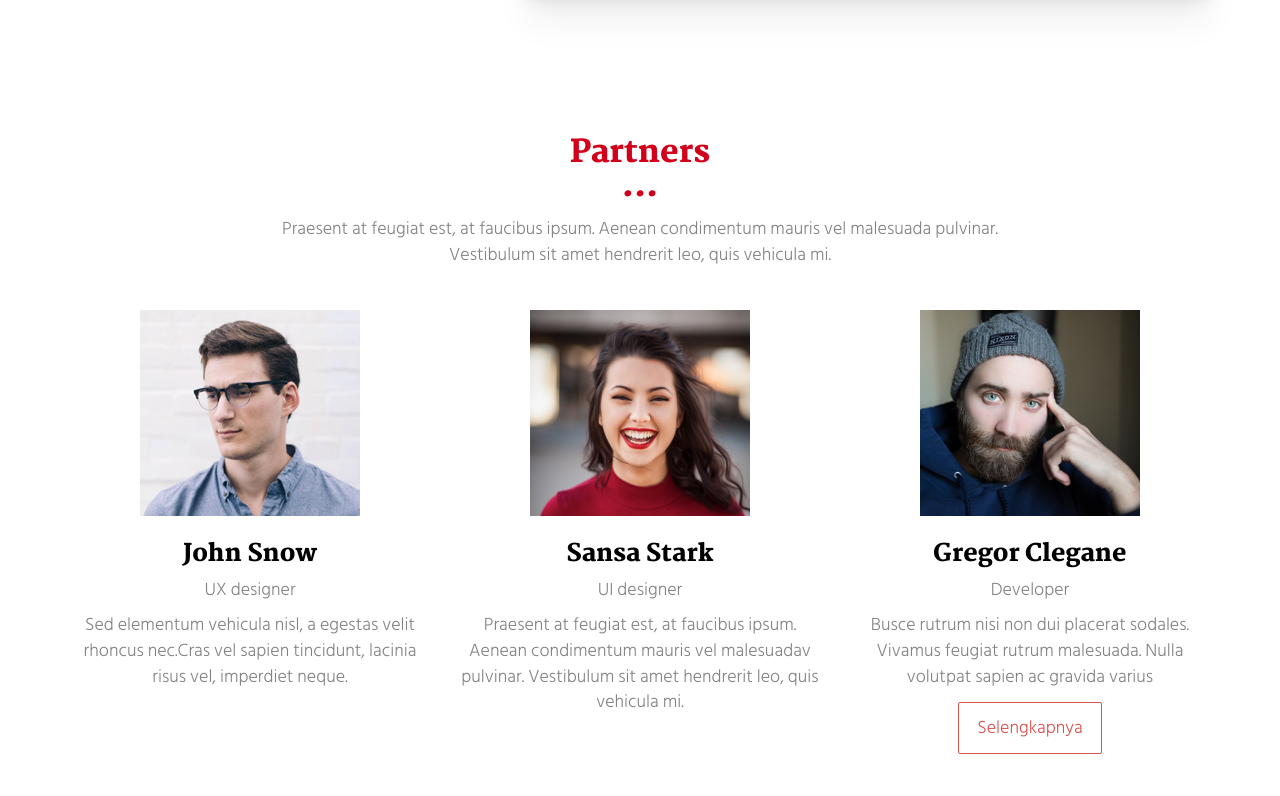
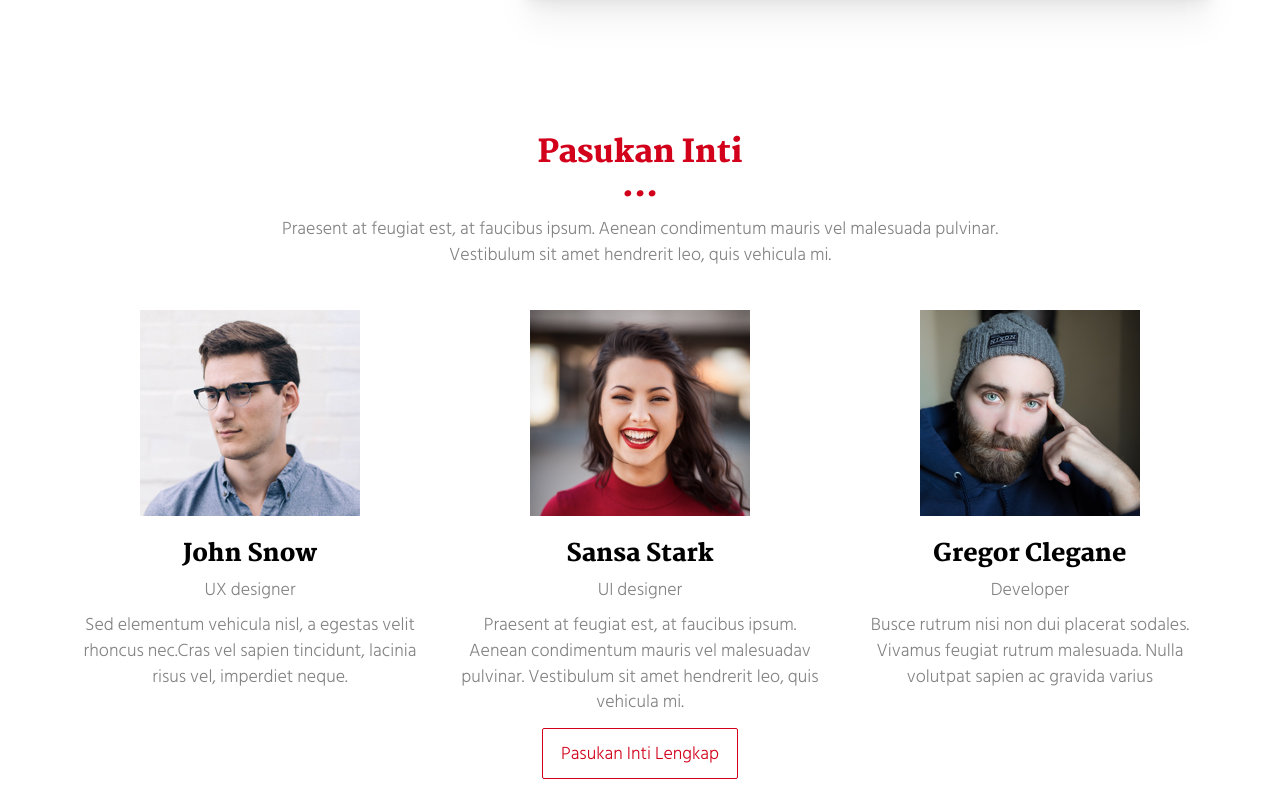
Before and after one commit to Fadhfayi/Krafierzei, a plain HTML site: page index.html in a window 1280 px wide. Shown: the part 2220-3016 px from the top of the page. Drawn offline with Linux system fonts and the light colour scheme.

Commit message:
perubahan tombol

```diff
--- a/index.html
+++ b/index.html
@@ -120,7 +120,9 @@
                             tium imperdiet eu lobortis dolor. Sed pellentesque, urna ac viverra lacinia, erat mauris venenatis purus, mollis egestas urna purus ac ex.
                             Aenean nunc sem, lobortis at elit non, lobortis laoreet nibh. Maecenas at mi ipsum.
                           </p>
-                        Selengkapnya
+                          <a href="./project.html" class="btn btn-primary" title="">
+                            Selengkapnya
+                          </a>
                           </a>
                         </div>
                     </div>
@@ -167,7 +169,7 @@
     <div class="container text-center">
       <div class="row section-container-spacer">
         <div class="col-xs-12 col-md-12">
-          <h2>Partners</h2>
+          <h2>Pasukan Inti</h2>
           <p>Praesent at feugiat est, at faucibus ipsum. Aenean condimentum mauris vel malesuada pulvinar. <br>Vestibulum sit amet hendrerit leo, quis vehicula mi.</p>
         </div>
       </div>
@@ -196,14 +198,13 @@
           <h3>Gregor Clegane</h3>
           <h4>Developer</h4>
           <p>Busce rutrum nisi non dui placerat sodales. Vivamus feugiat rutrum malesuada. Nulla volutpat sapien ac gravida varius</p>
-          <a href="Pasukan.html" class="btn btn-danger" title="">
-            Selengkapnya
-          </a>
 
-          </p>
         </div>
+
     </div>
-
+    <a href="Pasukan.html" class="btn btn-primary" title="">
+      Pasukan Inti Lengkap
+    </a>
   </div>
 
 <script>
```
